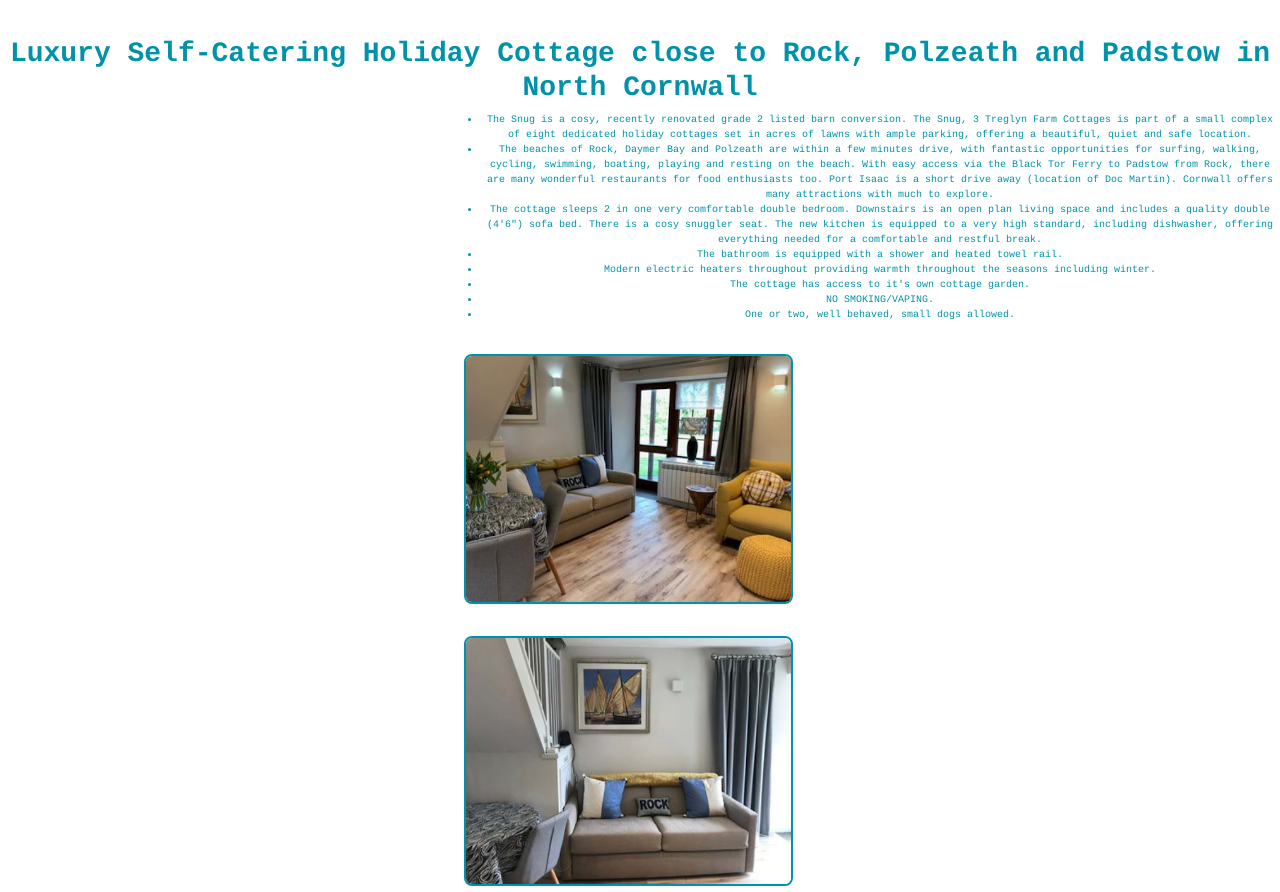
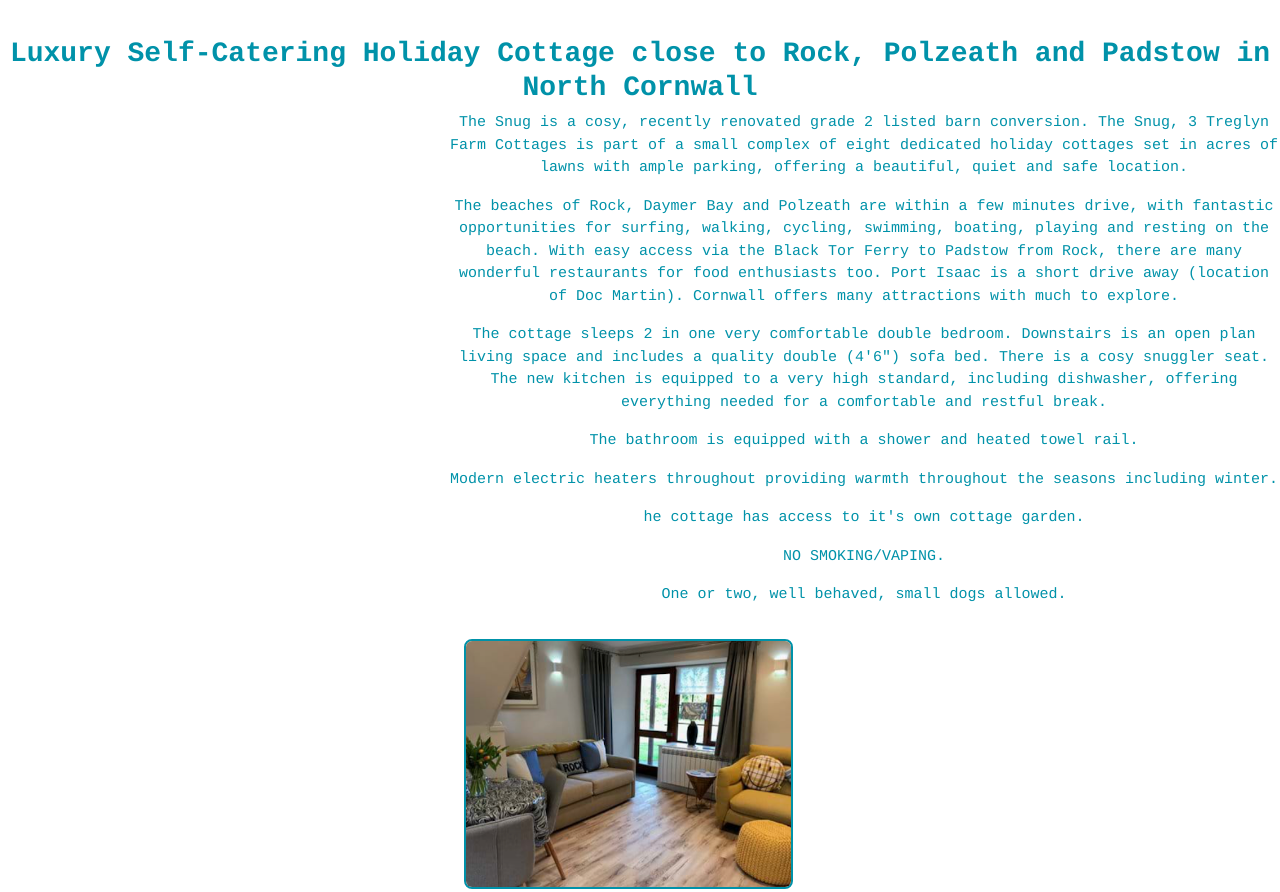
Before and after one commit to lucywelch99/TheSnug, a plain HTML site: page index.html in a window 1280 px wide. Shown: the part 655-1547 px from the top of the page. Drawn offline with nearby package versions, Linux system fonts and the light colour scheme.

Commit message:
Add files via upload

```diff
--- a/index.html
+++ b/index.html
@@ -63,28 +63,27 @@
 
 		<main>
 
-				<div style="float:right; width:65%; font-size:10px;">
+				<div style="float:right; width:65%; font-size:15px;">
 
 					<article>
 
-						<center> <ul>
-						<li>The Snug is a cosy, recently renovated grade 2 listed barn conversion.  The Snug, 3 Treglyn Farm Cottages is part of a small complex of eight dedicated holiday cottages set in acres of lawns with ample parking, offering a beautiful, quiet and safe location. </li>
+						<p> The Snug is a cosy, recently renovated grade 2 listed barn conversion.  The Snug, 3 Treglyn Farm Cottages is part of a small complex of eight dedicated holiday cottages set in acres of lawns with ample parking, offering a beautiful, quiet and safe location. </p>
 
-						<li>The beaches of Rock, Daymer Bay and Polzeath are within a few minutes drive, with fantastic opportunities for surfing, walking, cycling, swimming, boating, playing and resting on the beach.  With easy access via the Black Tor Ferry to Padstow from Rock, there are many wonderful restaurants for food enthusiasts too.  Port Isaac is a short drive away (location of Doc Martin). Cornwall offers many attractions with much to explore. </li>
+						<p>The beaches of Rock, Daymer Bay and Polzeath are within a few minutes drive, with fantastic opportunities for surfing, walking, cycling, swimming, boating, playing and resting on the beach.  With easy access via the Black Tor Ferry to Padstow from Rock, there are many wonderful restaurants for food enthusiasts too.  Port Isaac is a short drive away (location of Doc Martin). Cornwall offers many attractions with much to explore. </p>
 
-						<li>The cottage sleeps 2 in one very comfortable double bedroom.  Downstairs is an open plan living space and includes a quality double (4'6") sofa bed.  There is a cosy snuggler seat.  The new kitchen is equipped to a very high standard, including dishwasher, offering everything needed for a comfortable and restful break.  </li>
+						<p>The cottage sleeps 2 in one very comfortable double bedroom.  Downstairs is an open plan living space and includes a quality double (4'6") sofa bed.  There is a cosy snuggler seat.  The new kitchen is equipped to a very high standard, including dishwasher, offering everything needed for a comfortable and restful break.  </p>
 
-						<li>The bathroom is equipped with a shower and heated towel rail. </li>
+						<p>The bathroom is equipped with a shower and heated towel rail.</p>
 
-						<li>Modern electric heaters throughout providing warmth throughout the seasons including winter.</li>
+						<p>Modern electric heaters throughout providing warmth throughout the seasons including winter.</p>
 
-						<li>The cottage has access to it's own cottage garden.  </li>
+						<p>he cottage has access to it's own cottage garden. </p>
 
-						<li>NO SMOKING/VAPING. </li>
+						<p>NO SMOKING/VAPING. </p>
 
-						<li>One or two, well behaved, small dogs allowed. </li>
+						<p>One or two, well behaved, small dogs allowed. </p>
 
-						<ul> </center>
+
 
 					</article>
 
```
Also changed, not shown: availability.html (+3 -1 lines), details.html (+3 -1 lines), enquiries.html (+3 -1 lines), gettinghere.html (+3 -1 lines), guestbook.html (+3 -1 lines), localarea.html (+3 -1 lines), photos.html (+3 -1 lines), rates.html (+3 -1 lines), 8 other files.
